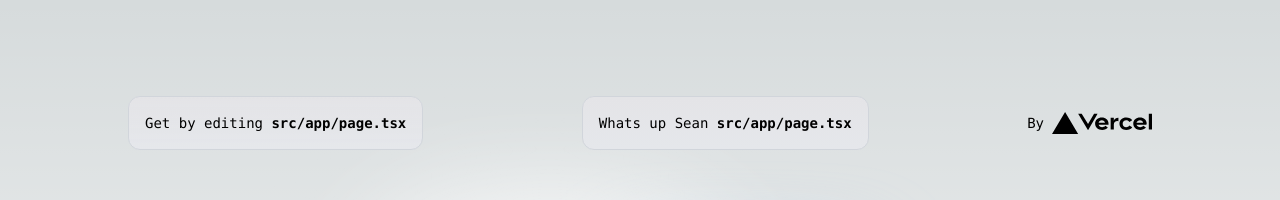
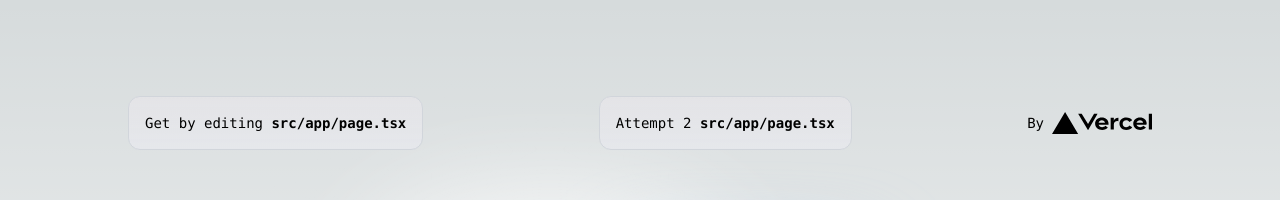
Before and after one commit to rbraun04/ModeDev, a Next.js app: page / in a window 1280 px wide. Shown: the top 200 px of the page. Built offline with nearby package versions, Linux system fonts and the light colour scheme.

Commit message:
try again

```diff
--- a/src/app/page.tsx
+++ b/src/app/page.tsx
@@ -9,7 +9,7 @@ export default function Home() {
           <code className="font-mono font-bold">src/app/page.tsx</code>
         </p>
         <p className="fixed left-0 top-0 flex w-full justify-center border-b border-gray-300 bg-gradient-to-b from-zinc-200 pb-6 pt-8 backdrop-blur-2xl dark:border-neutral-800 dark:bg-zinc-800/30 dark:from-inherit lg:static lg:w-auto  lg:rounded-xl lg:border lg:bg-gray-200 lg:p-4 lg:dark:bg-zinc-800/30">
-          Whats up Sean&nbsp;
+          Attempt 2&nbsp;
           <code className="font-mono font-bold">src/app/page.tsx</code>
         </p>
         <div className="fixed bottom-0 left-0 flex h-48 w-full items-end justify-center bg-gradient-to-t from-white via-white dark:from-black dark:via-black lg:static lg:size-auto lg:bg-none">
```
